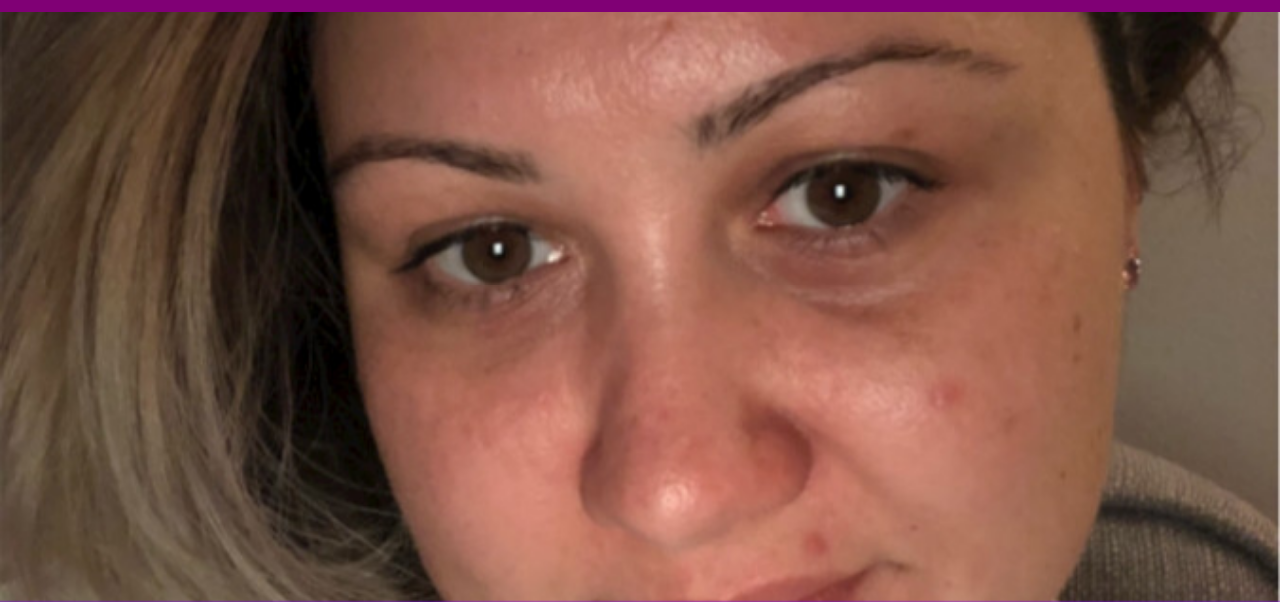
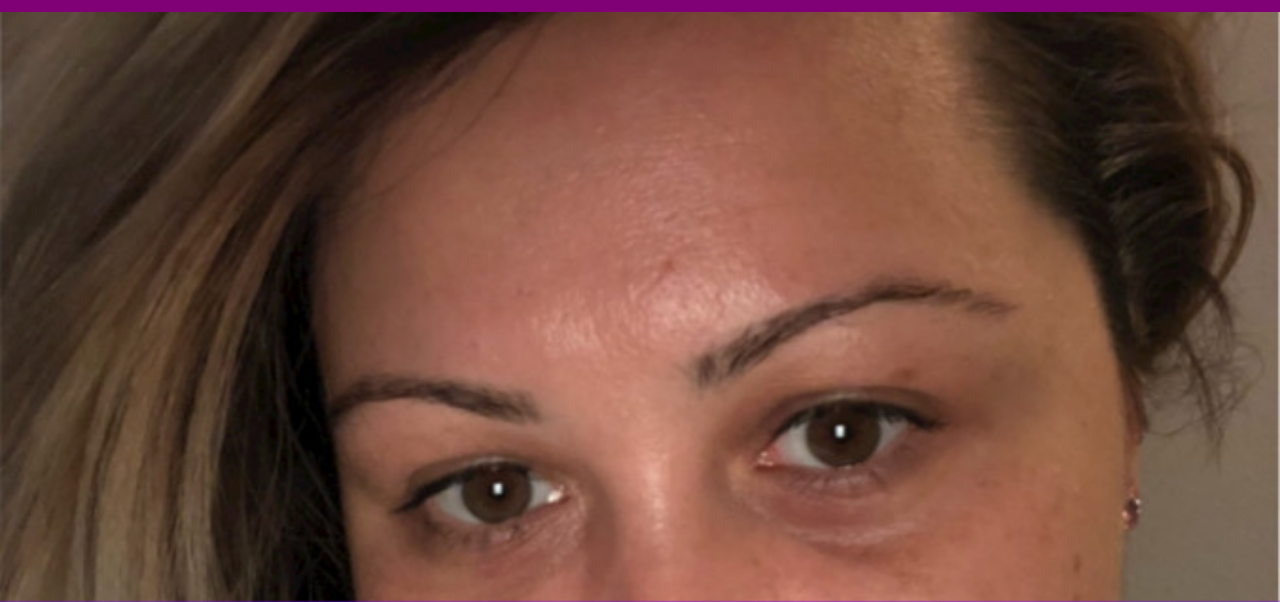
Before and after one commit to madalinacristea/madalinacristea.github.io, a plain HTML site: page index.html in a window 1280 px wide. Shown: the part 198-800 px from the top of the page. Drawn offline with Linux system fonts and the light colour scheme.

Commit message:
added profile picture

```diff
--- a/style.css
+++ b/style.css
@@ -57,7 +57,7 @@ body{
 
 .home{
     display: flex;
-    background: url('images/Profile\ picture.jpg') no-repeat center; /* needs to be changed with a profesional picture */
+    background: url('Images/Profile\ picture.jpg');
     background-size: cover;
     background-attachment: fixed;
     height: 100vh;
```
